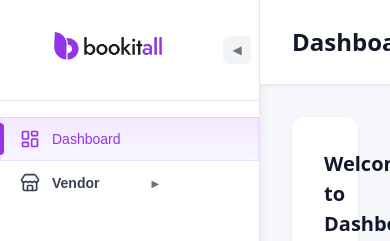
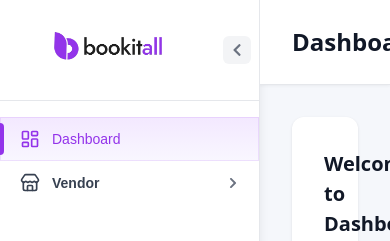
Before and after one commit to MohammedSaif05/bookitall-web-dashboard, a React (Vite) app: page / in a window 390 px wide. Both pictures are taken after typing "name@example.com", "Sample123" into the empty fields and a click on the button "Sign In". Shown: the top 241 px of the page. Built offline with nearby package versions, Linux system fonts and the light colour scheme.

Commit message:
Improve sidebar toggle and dropdown UI
Replaced text-based sidebar toggle and dropdown arrows with icon components for better visual consistency. Updated CSS for sidebar and dropdown elements to enhance layout and transitions, and added new classes for improved alignment and responsiveness.

```diff
--- a/src/Dashboard.css
+++ b/src/Dashboard.css
@@ -71,9 +71,12 @@
   align-items: center;
   justify-content: center;
   cursor: pointer;
-  font-size: 12px;
   color: #6b7280;
-  transition: background-color 0.15s ease;
+  transition: background-color 0.15s ease, color 0.15s ease;
+}
+
+.sidebar-toggle svg {
+  flex-shrink: 0;
 }
 
 .sidebar-toggle:hover {
@@ -136,6 +139,10 @@
   justify-content: space-between;
 }
 
+.sidebar-item-label {
+  flex: 1;
+}
+
 .sidebar-item:hover {
   background-color: #f9fafb;
   color: #9333ea;
@@ -169,8 +176,12 @@
 }
 
 .dropdown-arrow {
-  font-size: 10px;
+  display: inline-flex;
+  align-items: center;
+  justify-content: flex-end;
   color: #6b7280;
+  transition: transform 0.2s ease;
+  margin-left: auto;
 }
 
 .dropdown-menu {
@@ -191,11 +202,6 @@
   box-shadow: 0 8px 20px rgba(17, 24, 39, 0.12);
   border-radius: 10px;
   z-index: 30;
-}
-
-.dropdown-arrow {
-  font-size: 10px;
-  color: #6b7280;
 }
 
 .dropdown-item {
--- a/src/Dashboard.jsx
+++ b/src/Dashboard.jsx
@@ -1,7 +1,7 @@
 import React, { useState, useEffect } from 'react';
 import { useNavigate, useLocation } from 'react-router-dom';
 import { LayoutDashboard, Store, LogOut } from 'lucide-react';
-import { FaUserCheck, FaClock } from 'react-icons/fa';
+import { FaUserCheck, FaClock, FaChevronDown, FaChevronRight, FaChevronLeft } from 'react-icons/fa';
 import logoImg from './assets/logo.png';
 import sidebarLogo from './assets/sidebarlogo.png';
 import VerifiedVendors from './pages/VerifiedVendors';
@@ -72,7 +72,11 @@ const Dashboard = () => {
             onClick={() => setIsOpen((prev) => !prev)}
             aria-label="Toggle sidebar"
           >
-            {isOpen ? "◀" : "▶"}
+            {isOpen ? (
+              <FaChevronLeft size={14} />
+            ) : (
+              <FaChevronRight size={14} />
+            )}
           </button>
         </div>
         <nav className="sidebar-nav">
@@ -92,12 +96,16 @@ const Dashboard = () => {
             >
               <Store className="sidebar-icon" size={20} />
               {isOpen && (
-                <>
-                  <span className="sidebar-item-label">Vendor</span>
+                <span className="sidebar-item-label">
+                  <span>Vendor</span>
                   <span className="dropdown-arrow">
-                    {vendorDropdownOpen ? '▼' : '▶'}
+                    {vendorDropdownOpen ? (
+                      <FaChevronDown size={12} />
+                    ) : (
+                      <FaChevronRight size={12} />
+                    )}
                   </span>
-                </>
+                </span>
               )}
             </button>
             {vendorDropdownOpen && (
```
